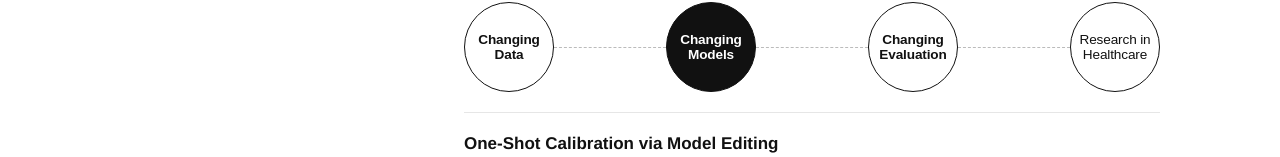
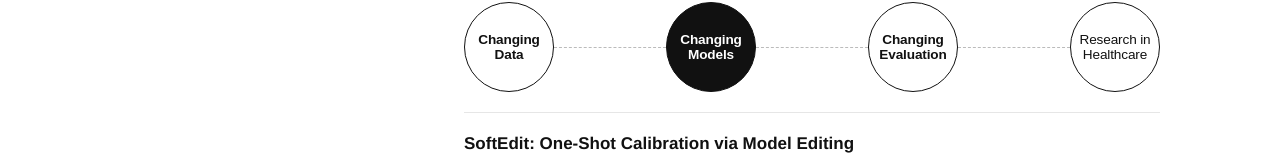
Before and after one commit to JiaxingQiu/jiaxingqiu.github.io, a plain HTML site: page index.html in a window 1280 px wide. Both pictures are taken after a click on the button "Changing Models". Shown: the part 630-787 px from the top of the page. Drawn offline with Linux system fonts and the light colour scheme; some icons are missing.

Commit message:
update publication name

```diff
--- a/index.html
+++ b/index.html
@@ -144,7 +144,7 @@
         <div class="roadmap-papers" id="papers-model" hidden>
           <ul class="papers">
             <li>
-              <p class="paper-title">One-Shot Calibration via Model Editing</p>
+              <p class="paper-title">SoftEdit: One-Shot Calibration via Model Editing</p>
               <p class="authors"><span class="me">Jiaxing Qiu</span>, Luke Hakso, Roxana Daneshjou, Ahmed Alaa, Thomas Hartvigsen</p>
               <p class="meta">Preprint 2026 [<a href="https://arxiv.org/abs/2611.20562">paper</a>, <a href="https://github.com/JiaxingQiu/SoftEdit">code</a>]</p>
             </li>
```
